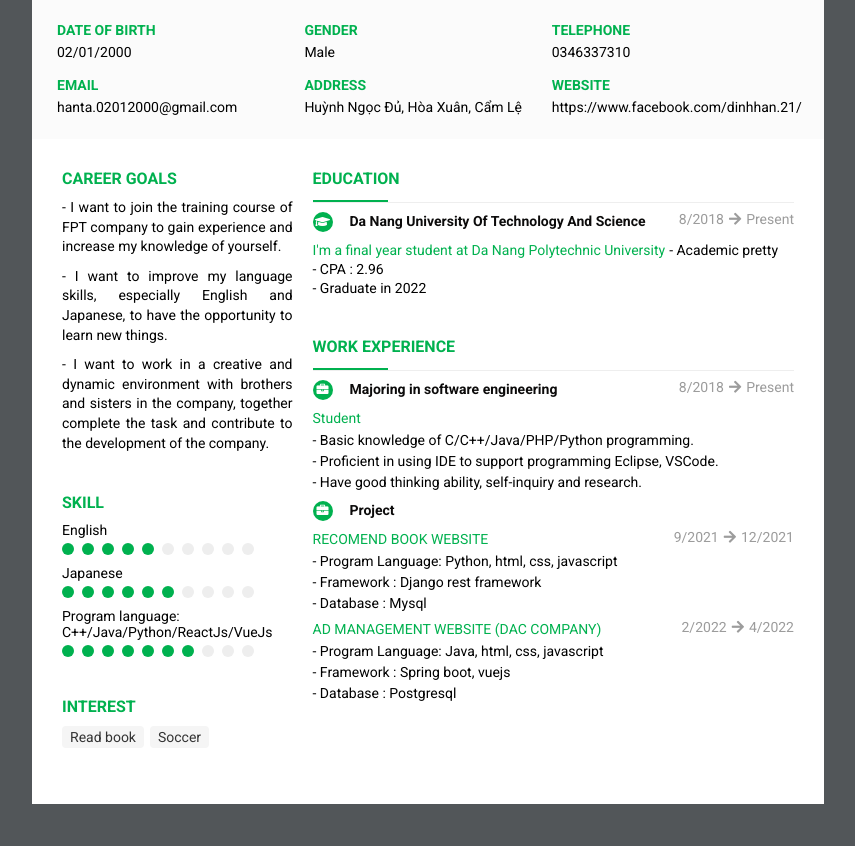
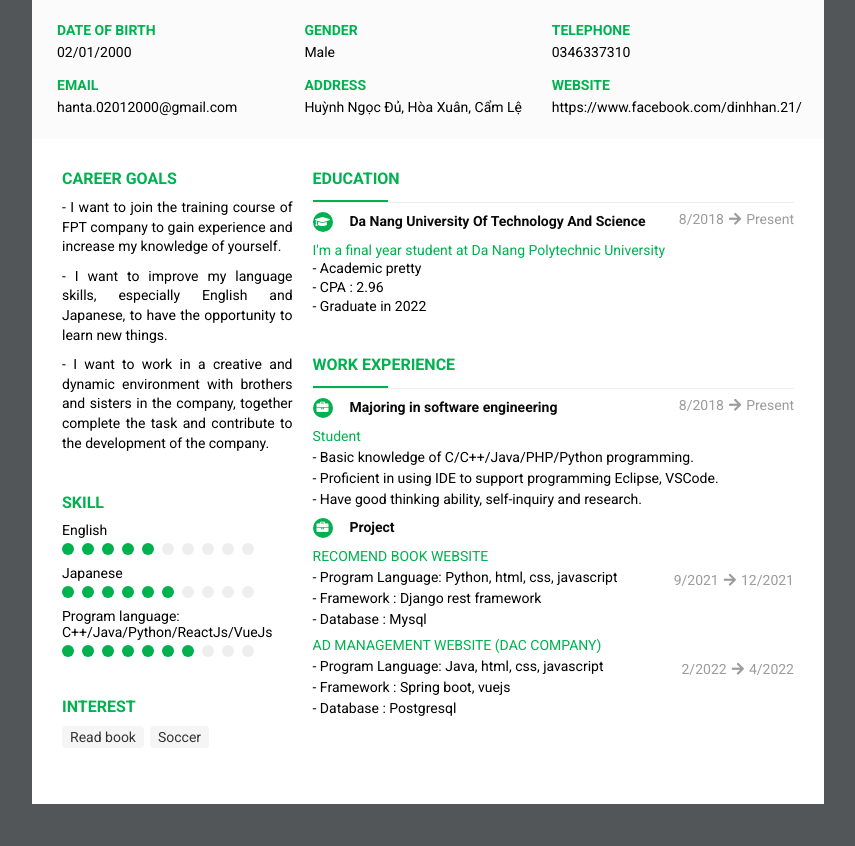
Before and after one commit to TDH0201/CV-html-css, a PHP site: page / in a window 1280 px wide. Shown: the part 279-1125 px from the top of the page, without its empty margins (212-1067 px from the left). Run offline with PHP 8.4, Linux system fonts and the light colour scheme; some libraries are stand-ins or nearby versions.

Commit message:
Update style.css

```diff
--- a/style.css
+++ b/style.css
@@ -280,7 +280,7 @@ body {
 	font-size: 14px;
 	margin-top: 10px;
 	color: #00b14f;
-	display: inline-block;
+	display: block;
 }
 
 .description .education-content {
```
